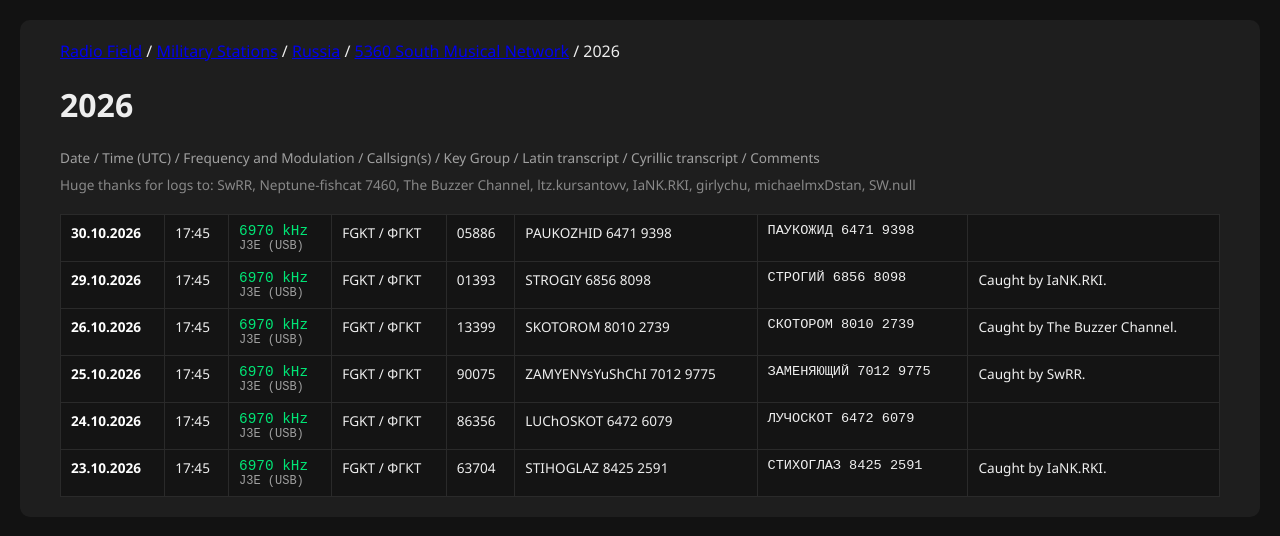
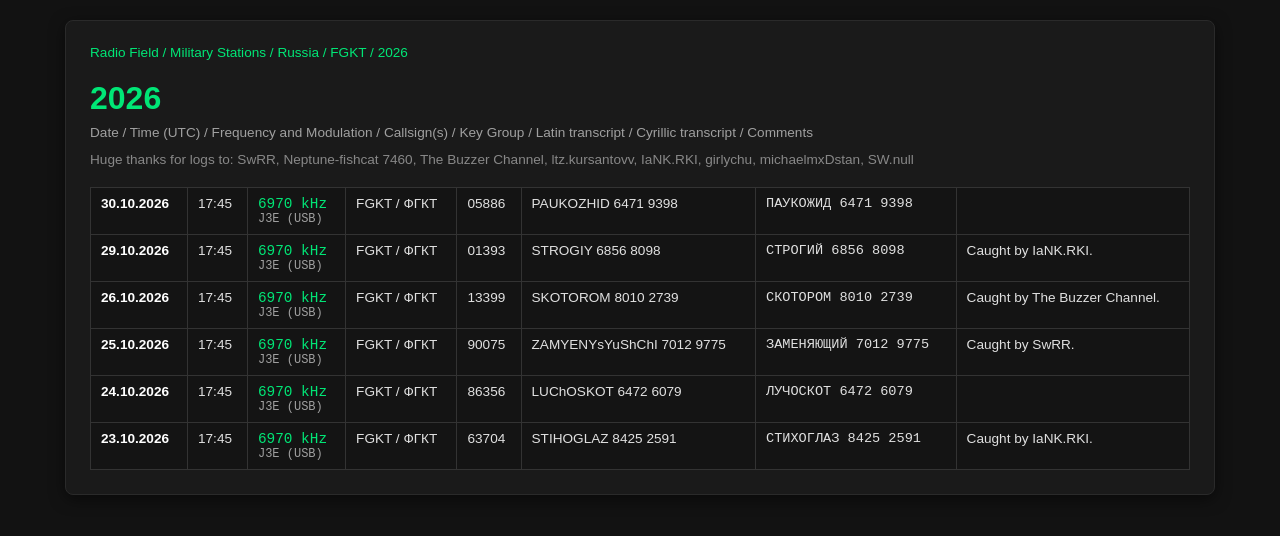
Before and after one commit to thebuzzerchannel/radio-field, a plain HTML site: page activity-pages/5360south-ap-2025.html in a window 1280 px wide. Drawn offline with Linux system fonts and the light colour scheme.

Commit message:
Update 5360south-ap-2025.html

```diff
--- a/activity-pages/5360south-ap-2025.html
+++ b/activity-pages/5360south-ap-2025.html
@@ -3,28 +3,66 @@
 <head>
   <meta charset="UTF-8">
   <meta name="viewport" content="width=device-width, initial-scale=1.0">
-  <title>5360 South Musical Network 2026 Activity Log - Radio Field</title>
-  <!-- Podlinkowanie głównego pliku stylów Radio Field -->
-  <link rel="stylesheet" href="../styles.css">
+  <title>2026 Activity Log - Radio Field</title>
+  <style>
+    /* Ogólne style strony Radio Field */
+    body {
+      background-color: #121212;
+      color: #e0e0e0;
+      font-family: Arial, sans-serif;
+      margin: 0;
+      padding: 20px;
+    }
 
-  <style>
-    /* Dedykowane style tabeli logów (styl Priyom) dopasowane do motywu Radio Field */
-    .log-header-info {
+    .container {
+      max-width: 1100px;
+      margin: 0 auto;
+      background-color: #1a1a1a;
+      border: 1px solid #2a2a2a;
+      border-radius: 8px;
+      padding: 24px;
+      box-shadow: 0 4px 15px rgba(0, 0, 0, 0.5);
+    }
+
+    /* Ścieżka nawigacji (Breadcrumbs) */
+    .breadcrumbs {
       font-size: 0.85rem;
-      color: #a0a0a0;
+      color: #00e676;
+      margin-bottom: 20px;
+    }
+
+    .breadcrumbs a {
+      color: #00e676;
+      text-decoration: none;
+    }
+
+    .breadcrumbs a:hover {
+      text-decoration: underline;
+    }
+
+    h1 {
+      color: #00e676;
+      font-size: 2rem;
+      margin-top: 0;
       margin-bottom: 8px;
     }
 
-    .log-credits {
+    .meta-info {
+      font-size: 0.85rem;
+      color: #a0a0a0;
+      margin-bottom: 12px;
+    }
+
+    .credits {
       font-size: 0.85rem;
       color: #888888;
       margin-bottom: 20px;
     }
 
-    .log-table-wrapper {
+    /* Tabela logów bazowana na Priyom.org */
+    .log-table-container {
       width: 100%;
       overflow-x: auto;
-      margin-top: 15px;
     }
 
     table.log-table {
@@ -33,29 +71,38 @@
       font-size: 0.85rem;
       text-align: left;
       background-color: #141414;
-      border: 1px solid #2a2a2a;
+      border: 1px solid #333333;
     }
 
     table.log-table th,
     table.log-table td {
-      border: 1px solid #2a2a2a;
+      border: 1px solid #333333;
       padding: 8px 10px;
       vertical-align: top;
     }
 
-    .log-date {
+    /* Nagłówek opisowy tabeli */
+    .table-header-desc {
+      background-color: #1e1e1e;
+      color: #888888;
+      font-size: 0.8rem;
+      border-bottom: 2px solid #333333;
+    }
+
+    /* Styl poszczególnych komórek */
+    .date-cell {
       white-space: nowrap;
       font-weight: bold;
       color: #ffffff;
     }
 
-    .log-freq {
+    .freq-cell {
       color: #00e676;
       font-family: monospace;
       font-size: 0.9rem;
     }
 
-    .log-freq span {
+    .freq-cell span {
       display: block;
       color: #a0a0a0;
       font-size: 0.75rem;
@@ -65,44 +112,37 @@
       font-family: "Courier New", Courier, monospace;
     }
 
+    /* Efekt najechania na wiersz */
     table.log-table tbody tr:hover {
-      background-color: #1c2820;
+      background-color: #1f2822;
     }
   </style>
 </head>
 <body>
 
-  <!-- Główny kontener Radio Field -->
   <div class="container">
-
     <!-- Breadcrumbs -->
     <div class="breadcrumbs">
-      <a href="../index.html">Radio Field</a> /
-      <a href="../military-stations.html">Military Stations</a> /
-      <a href="../russia.html">Russia</a> /
-      <a href="5360south.html">5360 South Musical Network</a> /
-      2026
+      <a href="#">Radio Field</a> / <a href="#">Military Stations</a> / <a href="#">Russia</a> / <a href="#">FGKT</a> / 2026
     </div>
 
     <h1>2026</h1>
-
-    <div class="log-header-info">
+    <div class="meta-info">
       Date / Time (UTC) / Frequency and Modulation / Callsign(s) / Key Group / Latin transcript / Cyrillic transcript / Comments
     </div>
-
-    <div class="log-credits">
+    <div class="credits">
       Huge thanks for logs to: SwRR, Neptune-fishcat 7460, The Buzzer Channel, ltz.kursantovv, IaNK.RKI, girlychu, michaelmxDstan, SW.null
     </div>
 
-    <!-- Tabela z logami stacji -->
-    <div class="log-table-wrapper">
+    <!-- Tabela aktywności -->
+    <div class="log-table-container">
       <table class="log-table">
         <tbody>
 
           <tr>
-            <td class="log-date">30.10.2026</td>
+            <td class="date-cell">30.10.2026</td>
             <td>17:45</td>
-            <td class="log-freq">
+            <td class="freq-cell">
               6970 kHz
               <span>J3E (USB)</span>
             </td>
@@ -114,9 +154,9 @@
           </tr>
 
           <tr>
-            <td class="log-date">29.10.2026</td>
+            <td class="date-cell">29.10.2026</td>
             <td>17:45</td>
-            <td class="log-freq">
+            <td class="freq-cell">
               6970 kHz
               <span>J3E (USB)</span>
             </td>
@@ -128,9 +168,9 @@
           </tr>
 
           <tr>
-            <td class="log-date">26.10.2026</td>
+            <td class="date-cell">26.10.2026</td>
             <td>17:45</td>
-            <td class="log-freq">
+            <td class="freq-cell">
               6970 kHz
               <span>J3E (USB)</span>
             </td>
@@ -142,9 +182,9 @@
           </tr>
 
           <tr>
-            <td class="log-date">25.10.2026</td>
+            <td class="date-cell">25.10.2026</td>
             <td>17:45</td>
-            <td class="log-freq">
+            <td class="freq-cell">
               6970 kHz
               <span>J3E (USB)</span>
             </td>
@@ -156,9 +196,9 @@
           </tr>
 
           <tr>
-            <td class="log-date">24.10.2026</td>
+            <td class="date-cell">24.10.2026</td>
             <td>17:45</td>
-            <td class="log-freq">
+            <td class="freq-cell">
               6970 kHz
               <span>J3E (USB)</span>
             </td>
@@ -170,9 +210,9 @@
           </tr>
 
           <tr>
-            <td class="log-date">23.10.2026</td>
+            <td class="date-cell">23.10.2026</td>
             <td>17:45</td>
-            <td class="log-freq">
+            <td class="freq-cell">
               6970 kHz
               <span>J3E (USB)</span>
             </td>
```
